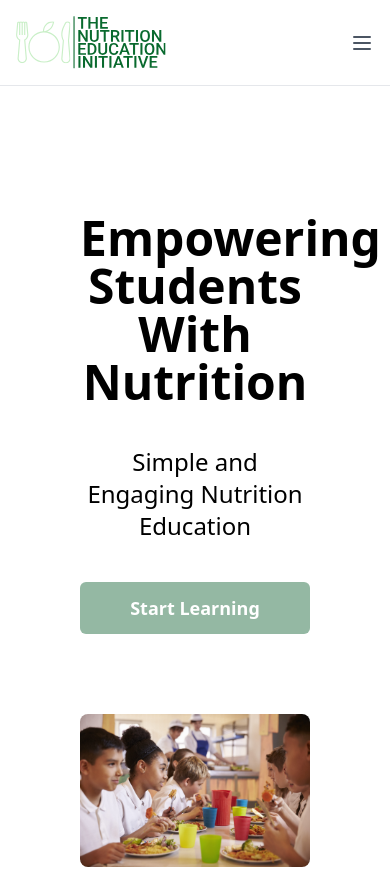
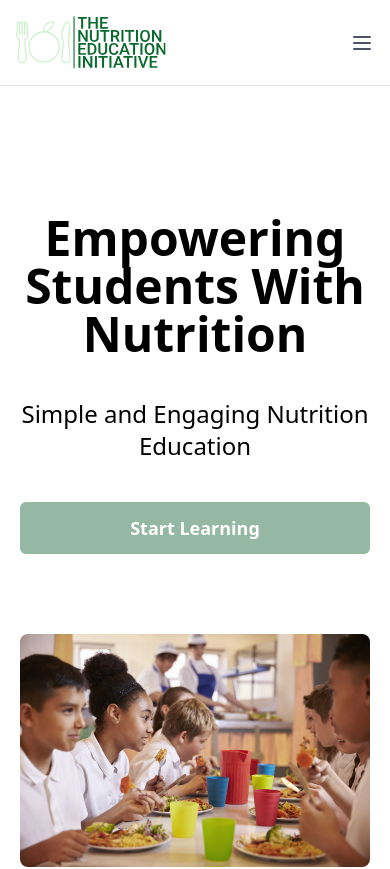
Before and after one commit to azshen23/Nutrition-Education-Initiative, a SvelteKit app: page / in a window 390 px wide. Shown: the top 869 px of the page. Built offline with nearby package versions, Linux system fonts and the light colour scheme.

Commit message:
Update +page.svelte

```diff
--- a/src/routes/+page.svelte
+++ b/src/routes/+page.svelte
@@ -6,7 +6,9 @@
 
 <div class="flex flex-col h-screen w-screen">
 	<Header />
-	<div class="flex flex-col lg:flex-row bg-white pl-20 pr-20 lg:pl-48 lg:pr-48 pt-32 pb-32">
+	<div
+		class="flex flex-col lg:flex-row bg-white pl-5 pr-5 lg:pl-20 lg:pr-20 lg:pl-48 lg:pr-48 pt-32 pb-32"
+	>
 		<div class="flex flex-col w-full lg:w-1/2 lg:pr-20">
 			<h1 class="text-5xl font-bold pb-10 text-center lg:text-left">
 				Empowering Students With Nutrition
```
